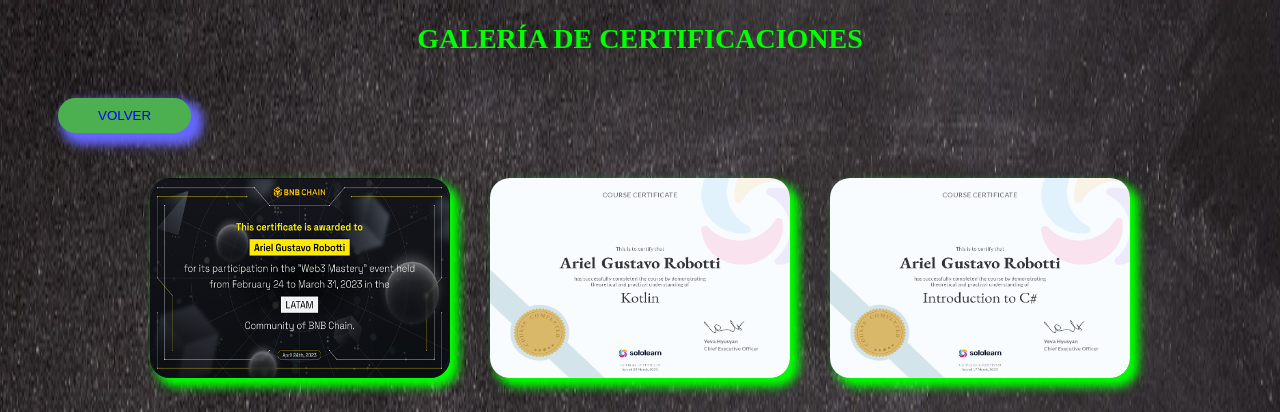
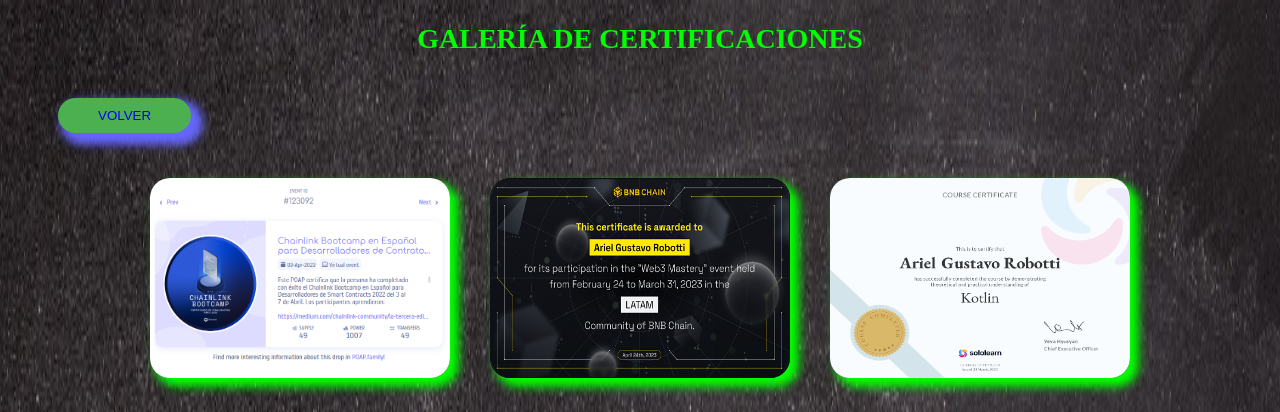
Before and after one commit to ArielRobotti/ArielRobotti.github.io, a plain HTML site: page files/certificados.html in a window 1280 px wide. Shown: the top 412 px of the page. Drawn offline with Linux system fonts and the light colour scheme.

Commit message:
Add ChainLink Poap

```diff
--- a/files/certificados.html
+++ b/files/certificados.html
@@ -13,7 +13,9 @@
   	<h2>GALERÍA DE CERTIFICACIONES</h2>
   	<button onclick="volver()">VOLVER</button>
     <div class="photo-container">
-
+		<a href="https://app.poap.xyz/token/6596717" class="cont_img">
+			<img src="certificados/ChainLinkBC.png">
+		  </a>
 		<a href="https://ipfs.io/ipfs/bafybeieyabmus7op5szvjbd4xmfua3pbnp3vebhbsn4rujqgt77bmgqhcu" class="cont_img">
 	      <img src="certificados/Web3BNB.png">
 		</a>
```
Also changed, not shown: files/certificados/ChainLinkBC.PNG (added).
